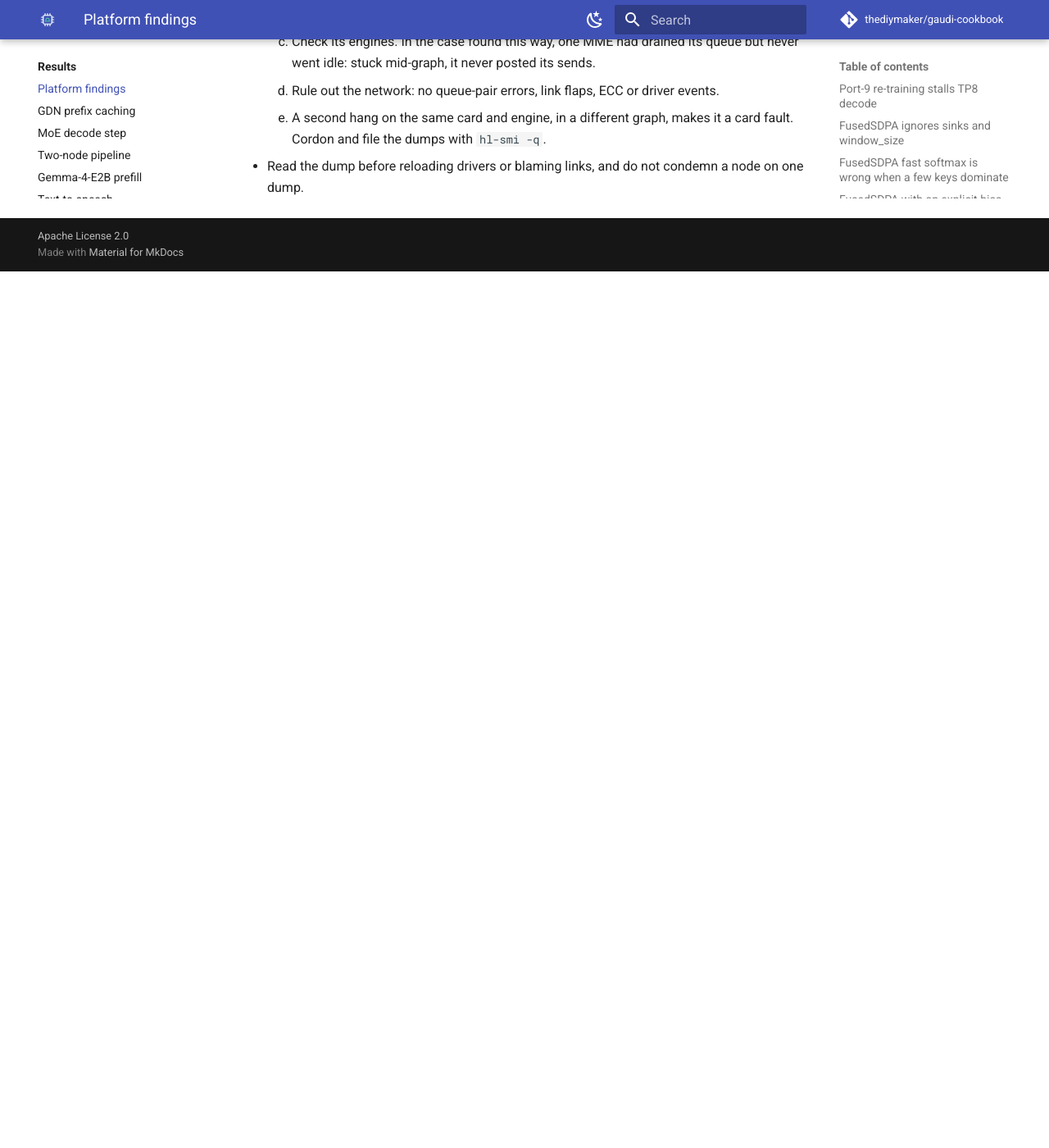
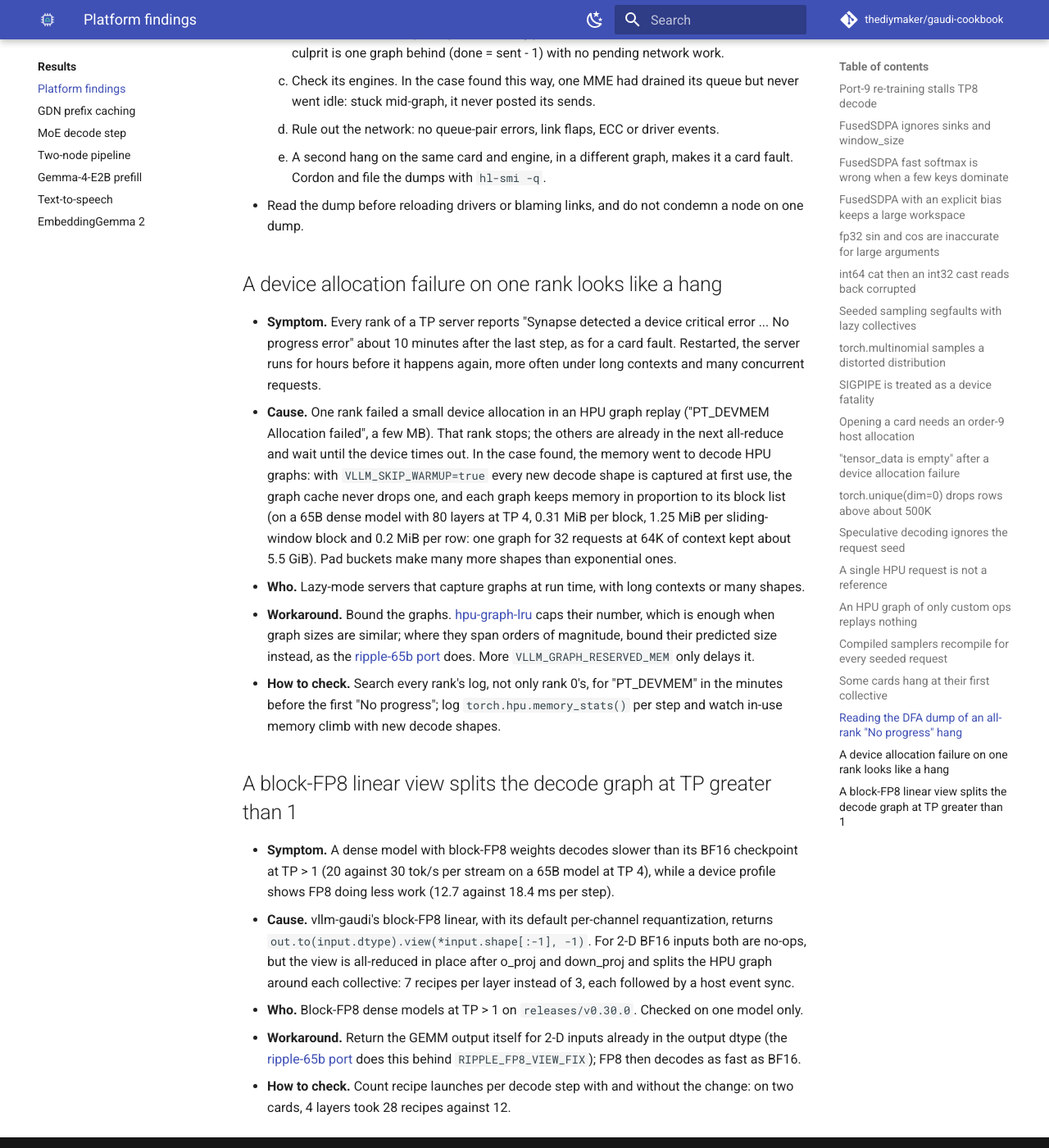
Before and after one commit to thediymaker/gaudi-cookbook, an MkDocs documentation site: the page built from docs/results/platform-findings.md, in a window 1280 px wide and 1400 px high, scrolled down 7933 px. Shown: the whole window at 82% size. Built offline with MkDocs 1.6.1 and Material for MkDocs 9.7.7, drawn with Linux system fonts in a browser that asks for light colours; comment, search, counter and statistics services are not loaded; before the commit the page ends 8264 px from its top, so only the background shows below that; some of the changed text lies outside the part shown.

Commit message:
Add platform findings for graph-memory hangs and the block-FP8 view

```diff
--- a/docs/results/platform-findings.md
+++ b/docs/results/platform-findings.md
@@ -9,10 +9,12 @@ affected, the workaround and how to check. Where the cookbook ships a fix, the s
     - **Silent wrong results:** FusedSDPA sinks, windows and fast softmax; fp32 sin/cos; int64 cat with an int32
       cast; `torch.multinomial`; `torch.unique(dim=0)`.
     - **Crashes:** seeded `exponential_`, SIGPIPE, the FusedSDPA bias workspace, "tensor_data is empty" after a
-      device allocation failure, order-9 host allocations, cards that hang at their first collective.
+      device allocation failure, order-9 host allocations, cards that hang at their first collective, an allocation
+      failure on one rank that looks like an all-rank hang.
     - **Reproducibility:** speculative decoding ignores `seed`; compiled samplers recompile per seeded request;
       a single HPU request is not a reference (only fp32 on the CPU is).
     - **Benchmarks:** an HPU graph of only custom ops replays nothing.
+    - **Slow FP8:** a view on a block-FP8 linear's output splits the decode graph at TP > 1.
     - **Throughput:** port-9 re-training. A driver reload took TP8 decode on one node from 7.56 to 15.45 tok/s
       (same-node A/B).
 
@@ -245,3 +247,36 @@ affected, the workaround and how to check. Where the cookbook ships a fix, the s
     5. A second hang on the same card and engine, in a different graph, makes it a card fault. Cordon and file
        the dumps with `hl-smi -q`.
 - Read the dump before reloading drivers or blaming links, and do not condemn a node on one dump.
+
+## A device allocation failure on one rank looks like a hang
+
+- **Symptom.** Every rank of a TP server reports "Synapse detected a device critical error ... No progress error"
+  about 10 minutes after the last step, as for a card fault. Restarted, the server runs for hours before it happens
+  again, more often under long contexts and many concurrent requests.
+- **Cause.** One rank failed a small device allocation in an HPU graph replay ("PT_DEVMEM Allocation failed", a few
+  MB). That rank stops; the others are already in the next all-reduce and wait until the device times out. In the
+  case found, the memory went to decode HPU graphs: with `VLLM_SKIP_WARMUP=true` every new decode shape is captured at
+  first use, the graph cache never drops one, and each graph keeps memory in proportion to its block list (on a 65B
+  dense model with 80 layers at TP 4, 0.31 MiB per block, 1.25 MiB per sliding-window block and 0.2 MiB per row: one
+  graph for 32 requests at 64K of context kept about 5.5 GiB). Pad buckets make many more shapes than exponential ones.
+- **Who.** Lazy-mode servers that capture graphs at run time, with long contexts or many shapes.
+- **Workaround.** Bound the graphs. [hpu-graph-lru](../fixes/hpu-graph-lru.md) caps their number, which is enough
+  when graph sizes are similar; where they span orders of magnitude, bound their predicted size instead, as the
+  [ripple-65b port](../ports/ripple-65b.md#decode-graph-memory) does. More `VLLM_GRAPH_RESERVED_MEM` only delays it.
+- **How to check.** Search every rank's log, not only rank 0's, for "PT_DEVMEM" in the minutes before the first "No
+  progress"; log `torch.hpu.memory_stats()` per step and watch in-use memory climb with new decode shapes.
+
+## A block-FP8 linear view splits the decode graph at TP greater than 1
+
+- **Symptom.** A dense model with block-FP8 weights decodes slower than its BF16 checkpoint at TP > 1 (20 against 30
+  tok/s per stream on a 65B model at TP 4), while a device profile shows FP8 doing less work (12.7 against 18.4 ms per
+  step).
+- **Cause.** vllm-gaudi's block-FP8 linear, with its default per-channel requantization, returns
+  `out.to(input.dtype).view(*input.shape[:-1], -1)`. For 2-D BF16 inputs both are no-ops, but the view is all-reduced
+  in place after o_proj and down_proj and splits the HPU graph around each collective: 7 recipes per layer instead of
+  3, each followed by a host event sync.
+- **Who.** Block-FP8 dense models at TP > 1 on `releases/v0.30.0`. Checked on one model only.
+- **Workaround.** Return the GEMM output itself for 2-D inputs already in the output dtype (the
+  [ripple-65b port](../ports/ripple-65b.md) does this behind `RIPPLE_FP8_VIEW_FIX`); FP8 then decodes as fast as BF16.
+- **How to check.** Count recipe launches per decode step with and without the change: on two cards, 4 layers took 28
+  recipes against 12.
```
